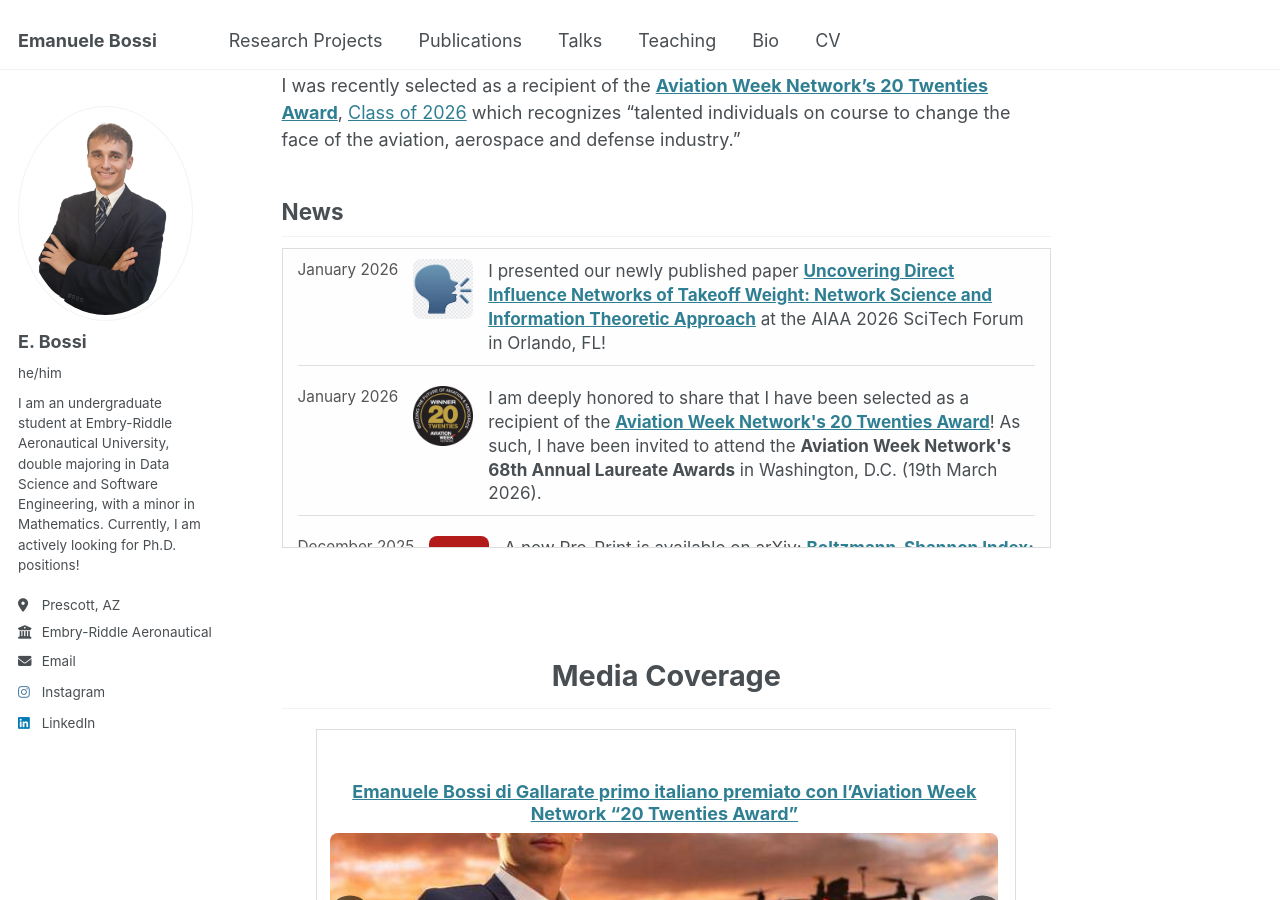
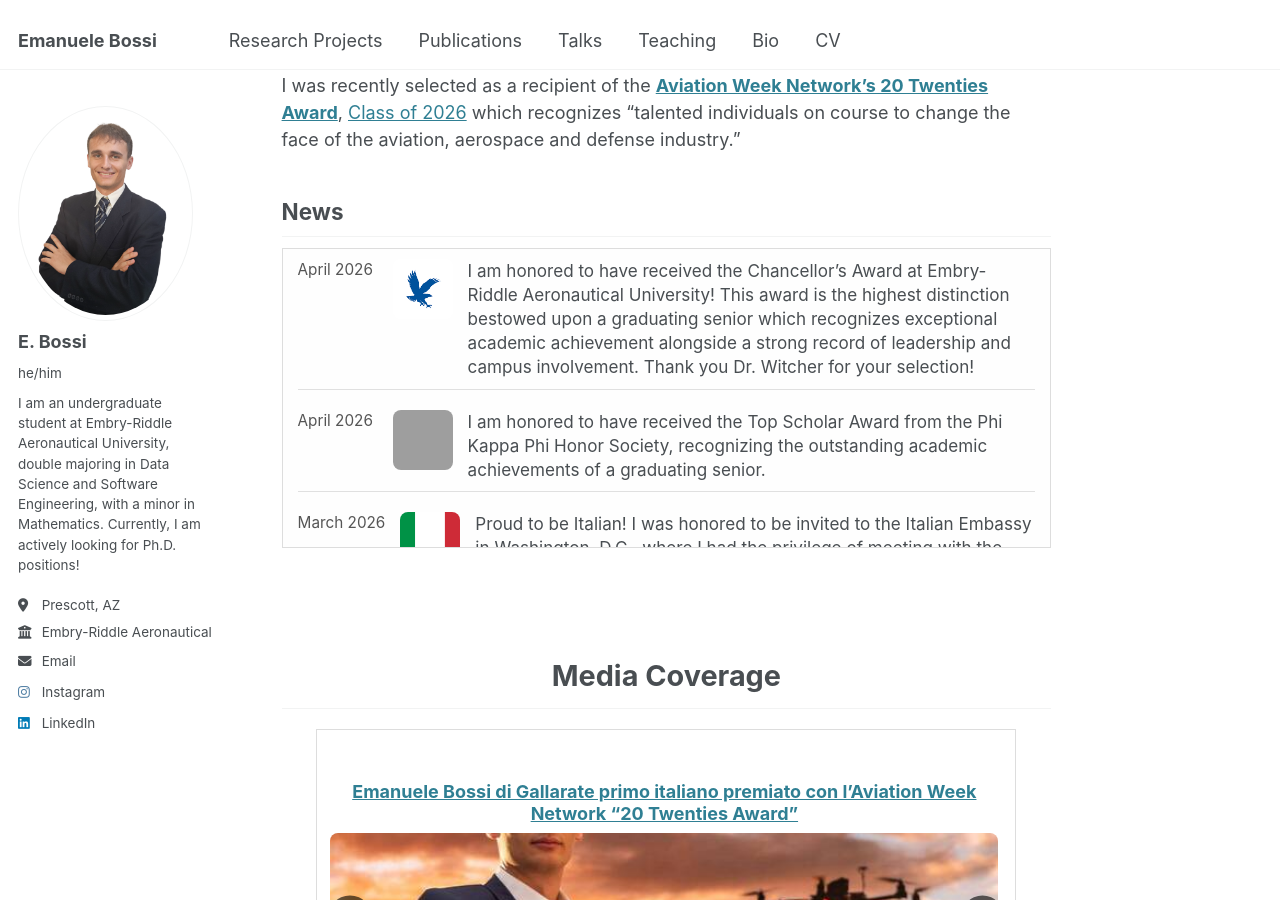
Before and after one commit to bossiemanuele/bossiemanuele.github.io, a Jekyll site: the page built from _pages/about.md, in a window 1280 px wide and 900 px high, scrolled down 726 px. Built offline with Jekyll 4.4.1, drawn with Linux system fonts in a browser that asks for light colours; grey boxes are pictures that could not be loaded.

Commit message:
Update about.md

```diff
--- a/_pages/about.md
+++ b/_pages/about.md
@@ -156,6 +156,38 @@
   <div class="news-list">
 
     <!-- SINGLE NEWS ITEM -->
+
+    <div class="news-item">
+      <div class="news-date">April 2026</div>
+      <img src="\images\erau_logo.png" alt="News icon" class="news-image">
+      <div class="news-text">
+        I am honored to have received the Chancellor’s Award at Embry-Riddle Aeronautical University! This award is the highest distinction bestowed upon a graduating senior which recognizes exceptional academic achievement alongside a strong record of leadership and campus involvement. Thank you Dr. Witcher for your selection!
+      </div>
+    </div>
+
+    <div class="news-item">
+      <div class="news-date">April 2026</div>
+      <img src="\images\phi_kappa_phi.png" alt="News icon" class="news-image">
+      <div class="news-text">
+        I am honored to have received the Top Scholar Award from the Phi Kappa Phi Honor Society, recognizing the outstanding academic achievements of a graduating senior.
+      </div>
+    </div>
+
+    <div class="news-item">
+      <div class="news-date">March 2026</div>
+      <img src="\images\italia_flag.webp" alt="News icon" class="news-image">
+      <div class="news-text">
+        Proud to be Italian! I was honored to be invited to the Italian Embassy in Washington, D.C., where I had the privilege of meeting with the Science Attaché and the Space Attaché.
+      </div>
+    </div>
+
+    <div class="news-item">
+      <div class="news-date">March 2026</div>
+      <img src="\images\nasa.png" alt="News icon" class="news-image">
+      <div class="news-text">
+        I was honored to be invited by NASA to visit its headquarters in Washington, D.C., where I had the privilege of meeting Administrator Jared Isaacman.
+      </div>
+    </div>
 
     <div class="news-item">
       <div class="news-date">January 2026</div>
```
